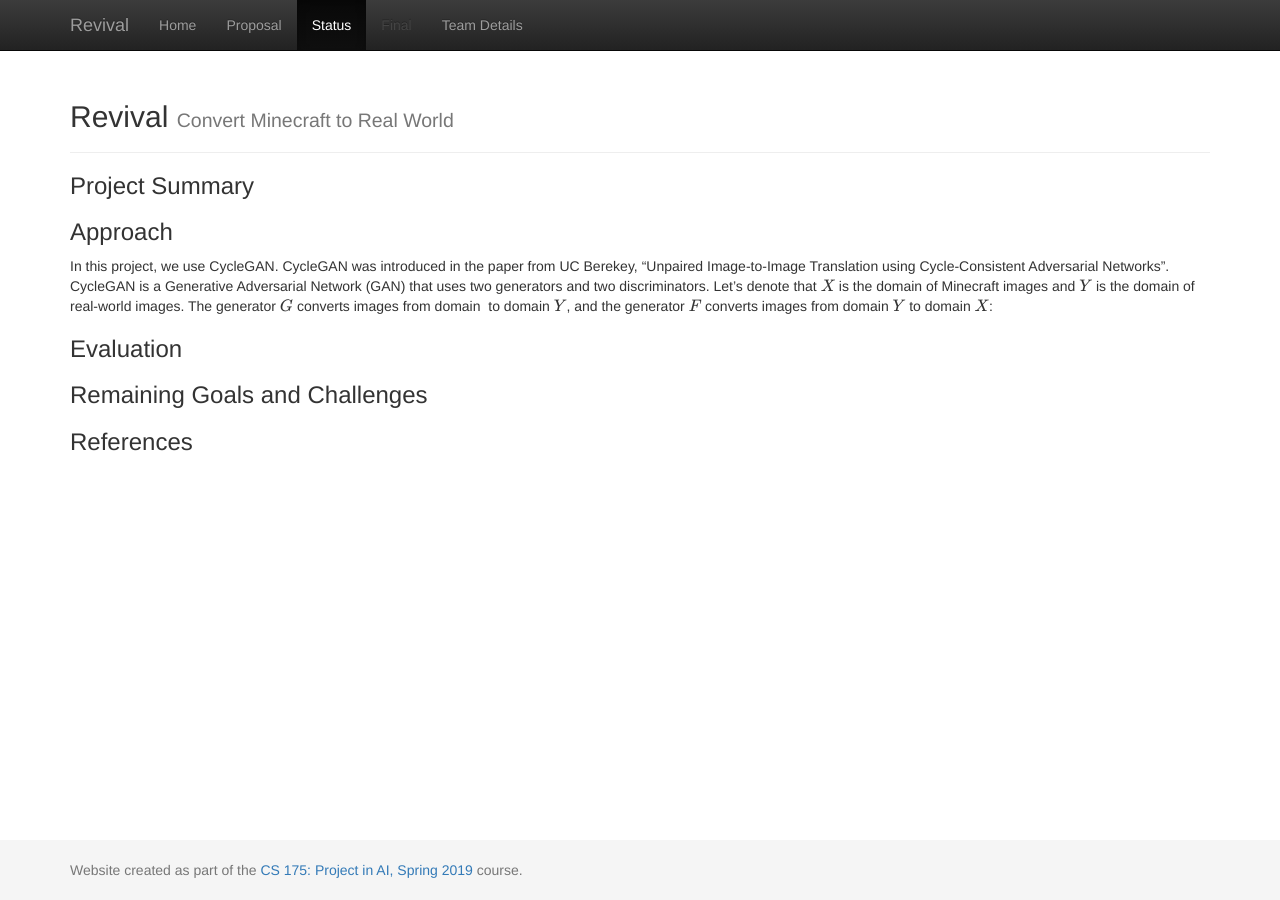
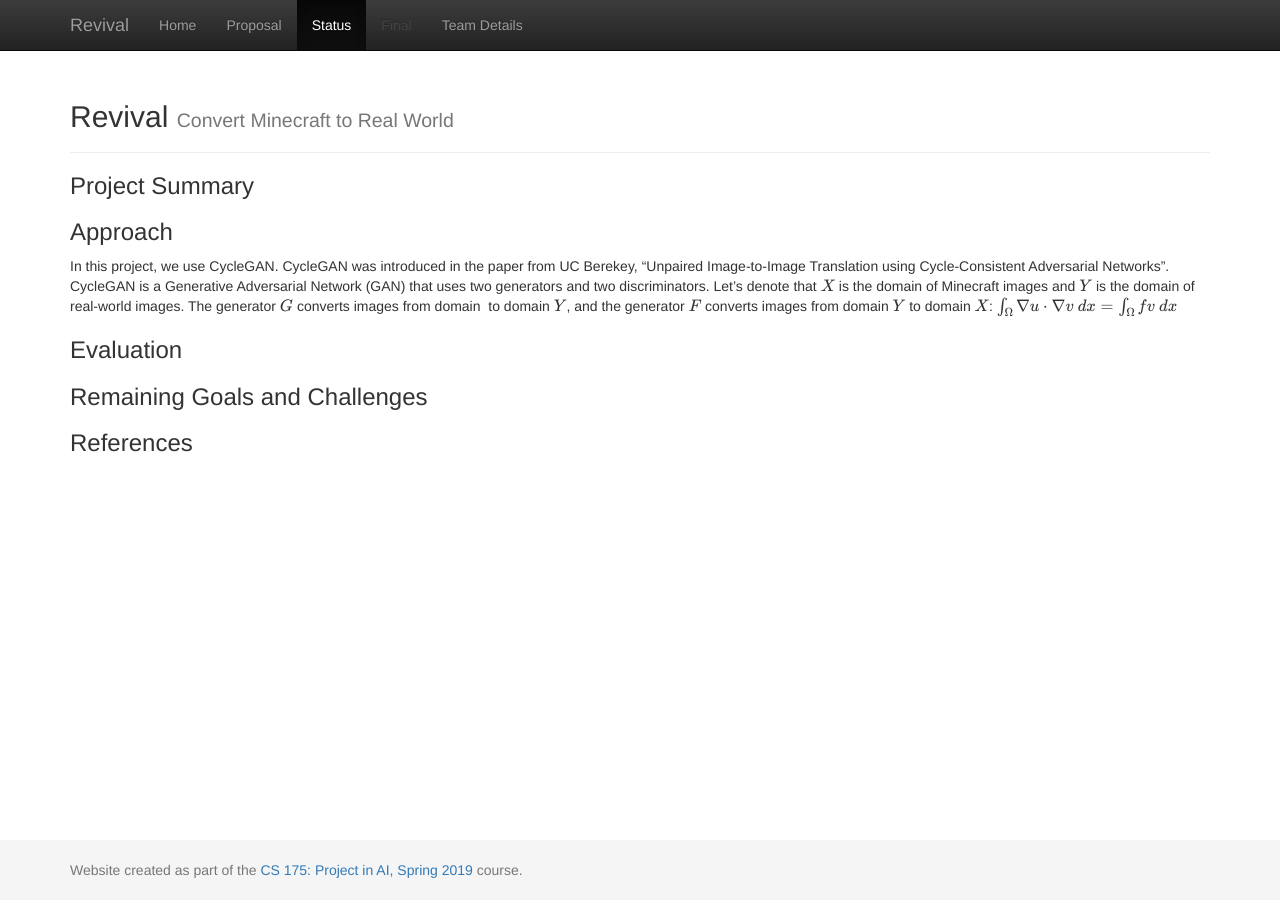
Before and after one commit to sijielu/Revival, a Jekyll site: the page built from docs/status.md, in a window 1280 px wide. Built offline with Jekyll 4.4.1, drawn with Linux system fonts in a browser that asks for light colours; formulas are drawn with MathJax 3.

Commit message:
Update status.md

```diff
--- a/docs/status.md
+++ b/docs/status.md
@@ -7,6 +7,7 @@ title:  Status
 
 ### Approach
 In this project, we use CycleGAN. CycleGAN was introduced in the paper from UC Berekey, "Unpaired Image-to-Image Translation using Cycle-Consistent Adversarial Networks". CycleGAN is a Generative Adversarial Network (GAN) that uses two generators and two discriminators. Let's denote that $$X$$ is the domain of Minecraft images and $$Y$$ is the domain of real-world images. The generator $$G$$ converts images from domain $$$$ to domain $$Y$$, and the generator $$F$$ converts images from domain $$Y$$ to domain $$X$$:
+$$\int_\Omega \nabla u \cdot \nabla v~dx = \int_\Omega fv~dx$$
 
 ### Evaluation
 
```
